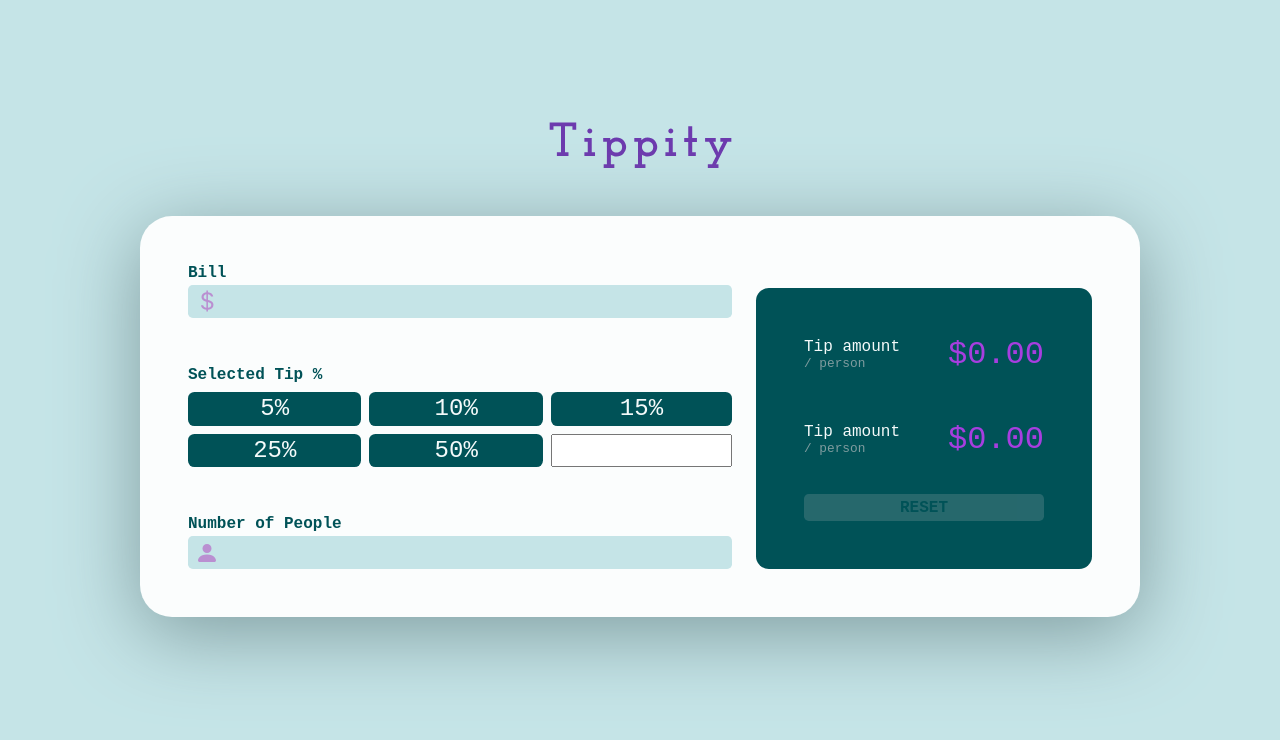
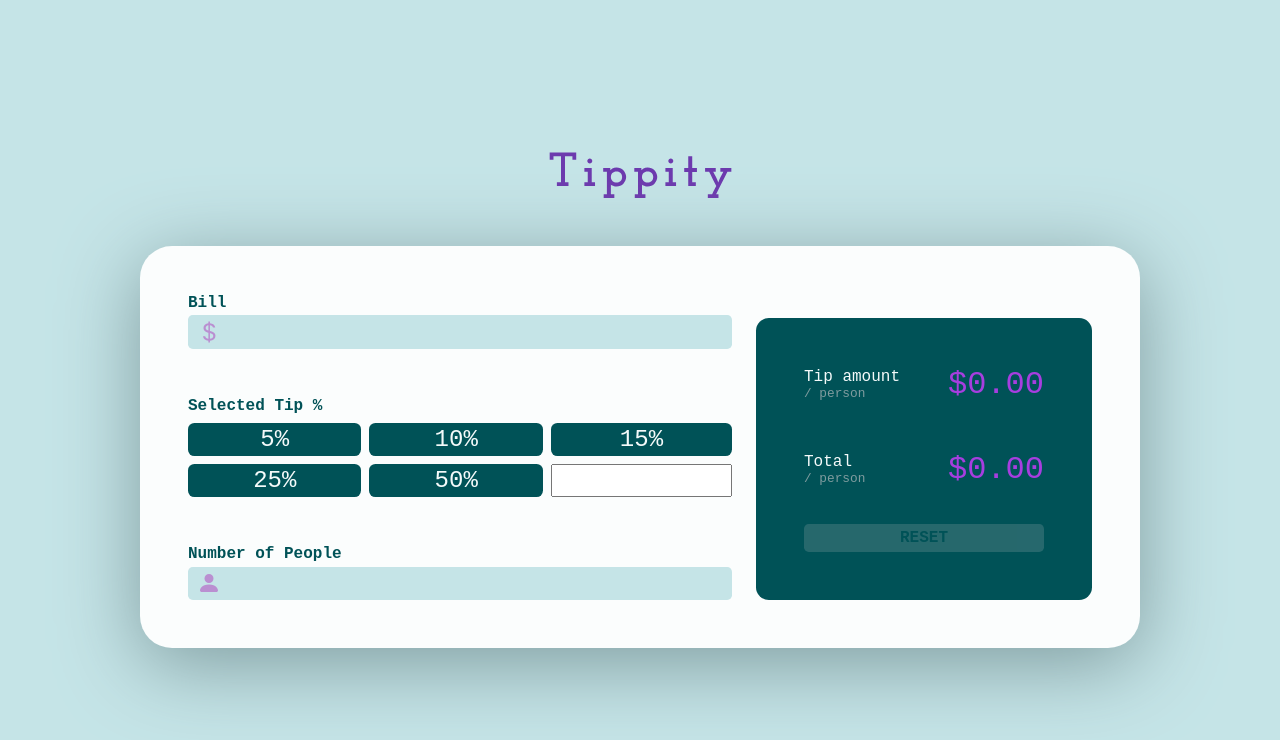
Before and after one commit to WNagorny/Tip-Calculator, a React (Vite) app: page / in a window 1280 px wide. Shown: the top 740 px of the page. Built offline with nearby package versions, Linux system fonts and the light colour scheme.

Commit message:
changes html Form component and delete all previous functionality

```diff
--- a/src/App.jsx
+++ b/src/App.jsx
@@ -8,44 +8,8 @@ import Form from './components/Form'
 
 function App() {
 
-  const[billAmt, setBillAmt] = useState("");
-  const[showBillAmtError, setShowBillAmtError] = useState(false);
-  const[showPeoplsError, setShowPeoplsError] = useState(false);
-  const[peopls, setPeopls] = useState("");
-  const[isTipSelected, setIsTipSelected] = useState(false);
-  const[selectedTip, setSelectedTip] = useState(0);
-
-
-  const handleBillAmtInput = (e) => {
-    const input = e.target.value;
-    const pattern = /^[0-9.]*$/;
-    if(pattern.test(input)) {
-      setShowBillAmtError(false)
-      setBillAmt(input)
-    } else{
-      setShowBillAmtError(true)
-    }
-  }
-
-
-
-
-  const handleSelectedTip = (e) => {
-    (e.target.value)
-  }
-
-  const handlePeoplsInput = (e) => {
-    const input = e.target.value;
-    const pattern = /^[0-9]*$/;
-    if(pattern.test(input)) {
-      setShowPeoplsError(false)
-      setPeopls(input)
-    } else{
-      setShowPeoplsError(true)
-    }
-
-  }
-
+  const [bill, setBill] = useState('')
+  const [people, setPeople] = useState('')
 
   return (
     <>
@@ -53,12 +17,10 @@ function App() {
         <img src={logo} alt="Tippity logo" />
         <div className="container">
           <Form
-          billAmt={billAmt}
-            handleBillAmtInput={handleBillAmtInput}
-            handleSelectedTip={handleSelectedTip}
-            handlePeoplsInput={handlePeoplsInput}
-            showBillAmtError={showBillAmtError}
-            showPeoplsError={showPeoplsError}
+            bill={bill}
+            setBill={setBill}
+            people={people}
+            setPeople={setPeople}
           />
 
           <Display/>
--- a/src/components/Display.jsx
+++ b/src/components/Display.jsx
@@ -12,7 +12,7 @@ const Display = () => {
 
 				<div className='display-row'>
 					<div className='display-label'>
-						<p className='header'>Tip amount</p>
+						<p className='header'>Total</p>
 						<p className='unit'>/ person</p>
 					</div>
 					<p className='display-amt'>$0.00</p>
--- a/src/components/Form.jsx
+++ b/src/components/Form.jsx
@@ -1,6 +1,6 @@
 import { BsFillPersonFill, BsCurrencyDollar } from 'react-icons/bs'
 
-const Form = ({handleBillAmtInput,handleSelectedTip,showBillAmtError,billAmt,handlePeoplsInput,peopls,showPeoplsError}) => {
+const Form = ({bill, setBill, people, setPeople}) => {
 	return (
 		<div className='form'>
 			<div className='label-group'>
@@ -8,10 +8,10 @@ const Form = ({handleBillAmtInput,handleSelectedTip,showBillAmtError,billAmt,han
 					<label className='label' htmlFor='bill'>
 						Bill
 					</label>
-               <p className='error'>{showBillAmtError ? "Please enter numbers only" : ""}</p>
+               {/* <p className='error'>{showBillAmtError ? "Please enter numbers only" : ""}</p> */}
 				</div>
 				<div className='number-wrapper'>
-					<input type='text' id='bill' className='number-input' onInput={handleBillAmtInput} value={billAmt} />
+					<input type='number' id='bill' className='number-input' onInput={(e) =>setBill(+e.target.value)} />
 					<BsCurrencyDollar aria-hidden='true' className='icon' />
 				</div>
 			</div>
@@ -20,24 +20,24 @@ const Form = ({handleBillAmtInput,handleSelectedTip,showBillAmtError,billAmt,han
 				<p className='label'>Selected Tip %</p>
 				<div className='tip-amount-wrapper'>
 					<div className='tip-amount'>
-						<input type='radio' name='tip' value='0.05' />
-						<div className='tip-btn'>5%</div>
+						<input type='radio' name='tip' value='5' id="input1" />
+						<label className='tip-btn' htmlFor='input1'>5%</label>
 					</div>
 					<div className='tip-amount'>
-						<input type='radio' name='tip' value='0.1' />
-						<div className='tip-btn'>10%</div>
+						<input type='radio' name='tip' value='10' id="input2" />
+						<label className='tip-btn'  htmlFor='input2'>10%</label>
 					</div>
 					<div className='tip-amount'>
-						<input type='radio' name='tip' value='0.15' />
-						<div className='tip-btn'>15%</div>
+						<input type='radio' name='tip' value='15' id="input3" />
+						<label className='tip-btn'  htmlFor='input3'>15%</label>
 					</div>
 					<div className='tip-amount'>
-						<input type='radio' name='tip' value='0.25' />
-						<div className='tip-btn'>25%</div>
+						<input type='radio' name='tip' value='25' id="input4"/>
+						<label className='tip-btn'  htmlFor='input4'>25%</label>
 					</div>
 					<div className='tip-amount'>
-						<input type='radio' name='tip' value='0.50' />
-						<div className='tip-btn'>50%</div>
+						<input type='radio' name='tip' value='50' id="input5"/>
+						<label className='tip-btn'  htmlFor='input5'>50%</label>
 					</div>
 					<input type='number' className='tip-customer' />
 				</div>
@@ -48,10 +48,10 @@ const Form = ({handleBillAmtInput,handleSelectedTip,showBillAmtError,billAmt,han
 					<label className='label' htmlFor='people'>
 						Number of People
 					</label>
-					<p className='error'>{showPeoplsError ? "Please enter numbers only" : ""}</p>
+					{/* <p className='error'>{showPeoplsError ? "Please enter numbers only" : ""}</p> */}
 				</div>
 				<div className='number-wrapper'>
-					<input type='text' id='people' className='number-input' onInput={handlePeoplsInput} value={peopls}/>
+					<input type='number' id='people' className='number-input' onInput={(e) => setPeople(+e.target.value)}/>
 					<BsFillPersonFill aria-hidden='true' className='icon' />
 				</div>
 			</div>
--- a/src/index.css
+++ b/src/index.css
@@ -26,6 +26,10 @@
 }
 
 body {
+	height: 100vh;
+	display: grid;
+	place-content: center;
+	place-items: center;
 	font-family: 'Space Mono', monospace;
 	font-size: 1.5rem;
   padding-block: var(--spacer-lg);
@@ -36,6 +40,7 @@ body {
 
 .wrapper {
 	display: grid;
+
 	place-items: center;
 	gap: 3rem;
   max-width: 1000px;
@@ -178,7 +183,7 @@ input.number-input {
 	top: 50%;
 	left: 0.5rem;
 	transform: translate(-50%, -50%);
-	margin-left: 0.7rem;
+	margin-left: 0.8rem;
 	color: hsl(279, 42%, 69%);
 	pointer-events: none;
 }
@@ -194,7 +199,7 @@ input.number-input {
 
 .error {
 	color: hsl(var(--error));
-	font-size: 1rem;
+	font-size: .7rem;
 	font-weight: bold;
 }
 
@@ -213,6 +218,7 @@ input.number-input {
 }
 
 .tip-amount {
+	display: grid;
 	position: relative;
 }
 
```
